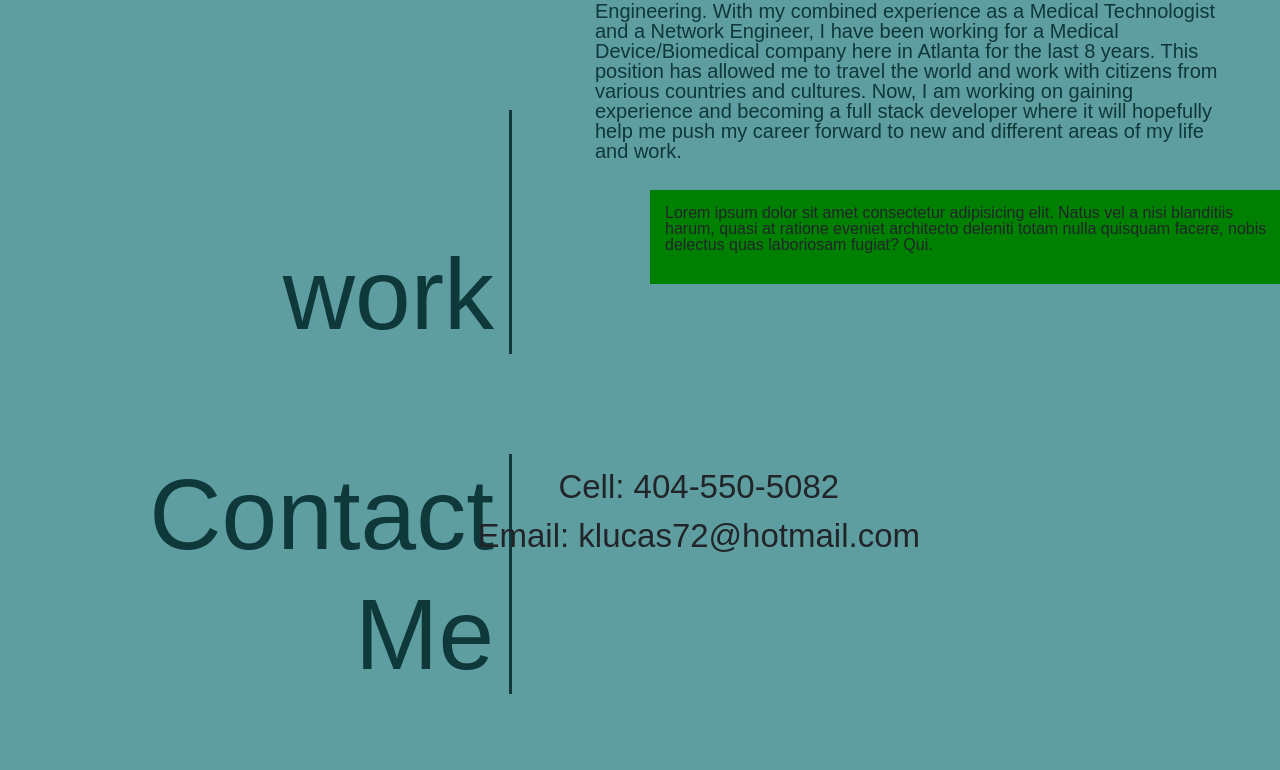
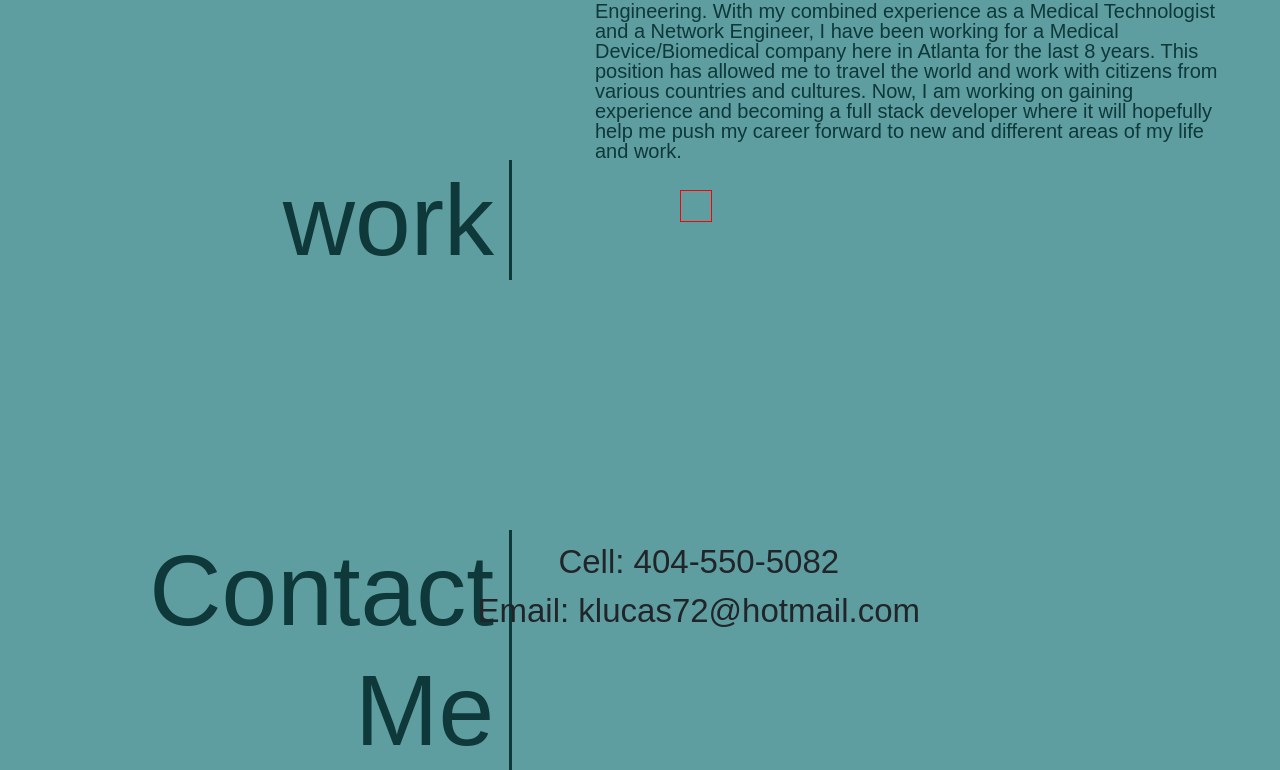
Before and after one commit to klucas72/basic_html_CSS_page, a plain HTML site: page index.html in a window 1280 px wide. Shown: the part 430-1200 px from the top of the page. Before the commit the page ends 1124 px from the top, so only its background shows below. Drawn offline with nearby package versions, Linux system fonts and the light colour scheme.

Commit message:
18th push

```diff
--- a/assets/style.css
+++ b/assets/style.css
@@ -47,18 +47,20 @@ h1 {
     border-right: solid rgb(14, 56, 58);
 }
 
-#product {
-    float: right;
+.product {
+    float: left;
     padding: 15px;
-    background-color: green;
-    margin-top: 30px;
-    max-width: 50%;
+    margin: 30px 30px 30px 30px;
+    border: solid red 1px;
     position: relative;
     right: 50px;
     top: 150px;
     left: 650px;
 }
 
+#examples {
+
+}
 
 #work {
     float: center;
@@ -69,7 +71,7 @@ h1 {
     padding-right: 15px;
     border-right: solid  rgb(14, 56, 58);
     position: relative;
-    top: 100px;
+    top: 150px;
 }
 #footer {
     float: center;
@@ -79,7 +81,7 @@ h1 {
     max-width: 40%;
     padding-right: 15px;
     border-right: solid  rgb(14, 56, 58);
-    margin-top: 200px;
+    margin-top: 400px;
 }
 
 #contact {
@@ -90,6 +92,6 @@ h1 {
     font-size: 33px;
     max-width: 50%;
     position: absolute;
-    top: 900px;
+    top: 975px;
     right: 330px;
 }
--- a/index.html
+++ b/index.html
@@ -10,6 +10,7 @@
     <link rel="stylesheet" href="./assets/style.css">
 </head>
 <body>
+  <section class="flex_container">
     <nav class="navbar navbar-expand-lg">
         <div class="container-fluid">
           <a class="navbar-brand" href="#">Explore</a>
@@ -52,7 +53,31 @@
       <br>
      <main>
       <section id="story">
-        <p>Born and raised in rural Illinois, I graduated high school and started college in the nearby college town of Terre Haute, Indiana.  There I completed my Bachelor's of Science in Medical Technology.  I interned at a hospital just outside of Chicago where I performed and ran laboratory tests ordered by physicians and nurses at area hospitals.  Tired of the cold and harsh winters, I applied and was accepted as a United States Naval Medical Service Corps Officer in the United States Navy.  For officer training school and indoctronation, I was sent to the Naval Training Center in Newport Rhode Island.  From there, I was stationed in San Diego, California for one four year tour.  I left the Navy after one tour and lived in San Diego for about 10 years before I moved to Atlanta.  While in Atlanta, I went back to school and received another Bachelor's of Science in Network Communications and Engineering.  With my combined experience as a Medical Technologist and a Network Engineer, I have been working for a Medical Device/Biomedical company here in Atlanta for the last 8 years.  This position has allowed me to travel the world and work with citizens from various countries and cultures.  Now, I am working on gaining experience and becoming a full stack developer where it will hopefully help me push my career forward to new and different areas of my life and work.</p>
+        <p>Born and raised in rural Illinois, I graduated high
+          school and started college in the nearby college town
+          of Terre Haute, Indiana.  There I completed my Bachelor's
+          of Science in Medical Technology.  I interned at a
+          hospital just outside of Chicago where I performed and
+          ran laboratory tests ordered by physicians and nurses
+          at area hospitals.  Tired of the cold and harsh winters,
+          I applied and was accepted as a United States Naval Medical
+          Service Corps Officer in the United States Navy.
+          For officer training school and indoctronation, I was
+          sent to the Naval Training Center in Newport Rhode Island.
+          From there, I was stationed in San Diego, California for
+          one four year tour.  I left the Navy after one tour and
+          lived in San Diego for about 10 years before I moved to
+          Atlanta.  While in Atlanta, I went back to school and
+          received another Bachelor's of Science in Network
+          Communications and Engineering.  With my combined
+          experience as a Medical Technologist and a Network
+          Engineer, I have been working for a Medical Device/Biomedical
+          company here in Atlanta for the last 8 years.  This position
+          has allowed me to travel the world and work with citizens
+          from various countries and cultures.  Now, I am working
+          on gaining experience and becoming a full stack developer
+          where it will hopefully help me push my career forward
+          to new and different areas of my life and work.</p>
       </section>
       <section id="about-me">
         <h2>About Me</h2>
@@ -63,9 +88,7 @@
       <br>
       <br>
       <br>
-      <section id="product">
-        <p>Lorem ipsum dolor sit amet consectetur adipisicing elit. Natus vel a nisi blanditiis harum, quasi at ratione eveniet architecto deleniti totam nulla quisquam facere, nobis delectus quas laboriosam fugiat? Qui.</p>
-      </section>
+      <section class="product"></section>
       <section>
         <div id="work">
           <h2>work</h2>
@@ -80,5 +103,6 @@
          <p> Cell:  404-550-5082</p><p>Email: klucas72@hotmail.com</p>
        </div>
       </footer>
+  </section>
 </body>
 </html>
```
Also changed, not shown: 3 other files.
